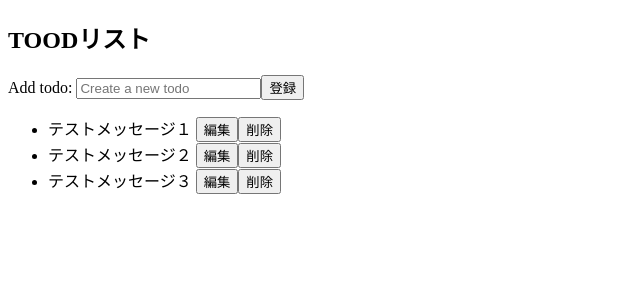
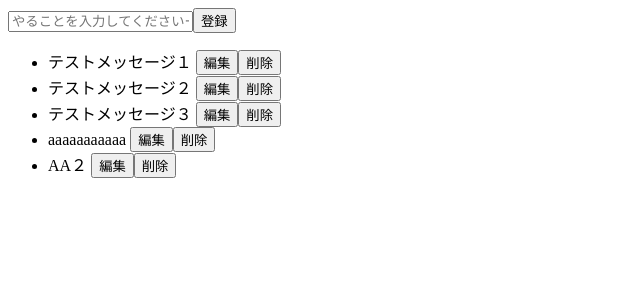
Before and after one commit to dbviewer-zigen/react-training-01, a React (Create React App) app: page / in a window 1280 px wide. Shown: the top 300 px of the page, without its empty margins (0-640 px from the left). Built offline with nearby package versions, Linux system fonts and the light colour scheme; data requests are answered from the project's data file.

Commit message:
コンポーネント分割

```diff
--- a/db.json
+++ b/db.json
@@ -17,6 +17,18 @@
       "title": "テストメッセージ３",
       "completed": false,
       "userId": "user03"
+    },
+    {
+      "id": "01H0YJX44T1TAA51MT8ATWCERS",
+      "title": "aaaaaaaaaaa",
+      "completed": false,
+      "userId": "testUser001"
+    },
+    {
+      "id": "01H0YN33D04640JCCMVZEXYNQ6",
+      "title": "AA２",
+      "completed": false,
+      "userId": "testUser001"
     }
   ]
 }
--- /dev/null
+++ b/src/components/TodoEdit.tsx
@@ -0,0 +1,52 @@
+import { useState, FormEvent, useEffect } from "react";
+import { Todo } from "../types/Todo";
+//import { useTodosDispatch } from "./TodosContext";
+
+export const TodoEdit = ({
+  todo,
+  handleEditFormSubmit,
+  handleCancelFormSubmit,
+}: {
+  todo: Todo;
+  handleEditFormSubmit: (todo: Todo) => void;
+  handleCancelFormSubmit: () => void;
+}) => {
+  const [value, setValue] = useState(todo.title); // TODOのタイトル
+
+  // useEffectを使い、todoに変更があった場合にsetValueを呼び出す必要がある。
+  // これを実装しないと、
+  //  ・最初の編集モードに切り替えた時しか初期値が入ってこない。
+  //  ・Todoアイテムの編集ボタンをそれぞれ押下しても、値が切り替わらない。
+  useEffect(() => {
+    setValue(todo.title);
+  }, [todo]); // todoが変わった時に、setValueを実行する
+
+  const onSubmit = (e: FormEvent) => {
+    // const onSubmit = (e: any) => {
+    e.preventDefault();
+
+    const newTodo: Todo = {
+      id: todo.id,
+      title: value,
+      completed: false,
+      userId: "test",
+    };
+
+    console.log("ここまできた ", newTodo);
+
+    handleEditFormSubmit(newTodo);
+    setValue("");
+  };
+  console.log("render TodoEdit todo.title:", todo.title);
+  return (
+    <form onSubmit={onSubmit}>
+      <input
+        value={value}
+        placeholder="やることを入力してくださいー"
+        onChange={(e) => setValue(e.target.value)}
+      />
+      <button type="submit">更新</button>
+      <button onClick={handleCancelFormSubmit}>キャンセル</button>
+    </form>
+  );
+};
--- /dev/null
+++ b/src/components/TodoForm.tsx
@@ -0,0 +1,39 @@
+import { useState, FormEvent } from "react";
+import { Todo } from "../types/Todo";
+//import { useTodosDispatch } from "./TodosContext";
+
+export const TodoForm = ({
+  handleAddFormSubmit,
+}: {
+  handleAddFormSubmit: (todo: Todo) => void;
+}) => {
+  const [value, setValue] = useState("");
+
+  const onSubmit = (e: FormEvent) => {
+    // const onSubmit = (e: any) => {
+    e.preventDefault();
+
+    const newTodo: Todo = {
+      id: "",
+      title: value,
+      completed: false,
+      userId: "test",
+    };
+
+    console.log("登録するデータ ", newTodo);
+
+    handleAddFormSubmit(newTodo);
+    setValue("");
+  };
+  console.log("render TodoForm");
+  return (
+    <form onSubmit={onSubmit}>
+      <input
+        value={value}
+        placeholder="やることを入力してくださいー"
+        onChange={(e) => setValue(e.target.value)}
+      />
+      <button type="submit">登録</button>
+    </form>
+  );
+};
--- /dev/null
+++ b/src/components/TodoList.tsx
@@ -0,0 +1,33 @@
+import React, { useEffect, useMemo, useState } from "react";
+import { Todo } from "../types/Todo";
+
+export const TodoList = ({
+  todoList,
+  handleEditClick,
+  handleDeleteClick,
+}: {
+  todoList: Todo[];
+  handleEditClick: (todo: Todo) => void;
+  handleDeleteClick: (todo: Todo) => void;
+}) => {
+  // const [list, setList] = useState([] as Todo[]);
+
+  // useEffect(() => {
+  //   setList(todoList);
+  // }, []);
+
+  console.log("render TodoList");
+  return (
+    <div>
+      <ul>
+        {todoList.map((todo, index) => (
+          <li key={todo.id}>
+            {todo.title} {todo.completed ? "(完了)" : ""}
+            <button onClick={() => handleEditClick(todo)}>編集</button>
+            <button onClick={() => handleDeleteClick(todo)}>削除</button>
+          </li>
+        ))}
+      </ul>
+    </div>
+  );
+};
--- a/src/index.tsx
+++ b/src/index.tsx
@@ -7,9 +7,9 @@ const root = ReactDOM.createRoot(
   document.getElementById("root") as HTMLElement
 );
 root.render(
-  <React.StrictMode>
-    <TodoListPage />
-  </React.StrictMode>
+  // <React.StrictMode>
+  <TodoListPage />
+  // </React.StrictMode>
 );
 
 // If you want to start measuring performance in your app, pass a function
--- a/src/pages/TodoListPage.tsx
+++ b/src/pages/TodoListPage.tsx
@@ -1,6 +1,9 @@
 import React, { useRef, useState } from "react";
 import { useTodo } from "../hooks/useTodo";
 import { Todo } from "../types/Todo";
+import { TodoList } from "../components/TodoList";
+import { TodoForm } from "../components/TodoForm";
+import { TodoEdit } from "../components/TodoEdit";
 
 // Todoリストを一覧表示、および登録、更新、削除するサンプル
 // - 既知の問題
@@ -23,21 +26,32 @@ export const TodoListPage = () => {
   const [currentTodo, setCurrentTodo] = useState(emptyTodo);
 
   // 登録用Submitボタン押下時の処理
-  function handleAddFormSubmit(e: any): void {
-    e.preventDefault(); // submitのデフォルト動作を止める(submitさせない)
+  //function handleAddFormSubmit(e: any): void {
+  function handleAddFormSubmit(currentTodo: Todo): void {
+    //  e.preventDefault(); // submitのデフォルト動作を止める(submitさせない)
     add(currentTodo.title, "testUser001");
     setCurrentTodo(emptyTodo); // 入力フィールドをクリアする
   }
+
   // 更新用Submitボタン押下時の処理
-  function handleEditFormSubmit(e: any): void {
-    e.preventDefault(); // submitのデフォルト動作を止める(submitさせない)
+  //function handleEditFormSubmit(e: any): void {
+  function handleEditFormSubmit(currentTodo: Todo): void {
+    // e.preventDefault(); // submitのデフォルト動作を止める(submitさせない)
+    console.log("選択されているTodo ", currentTodo);
     update(currentTodo.id, currentTodo.title);
-    setCurrentTodo(emptyTodo);
-    setEditMode(false); // 入力フィールドをクリアする
+    setCurrentTodo(emptyTodo); // 入力フィールドをクリアする
+    setEditMode(false);
+  }
+
+  // 更新用Submitボタン押下時の処理
+  function handleCancelFormSubmit(): void {
+    setCurrentTodo(emptyTodo); // 入力フィールドをクリアする
+    setEditMode(false);
   }
 
   // Todoアイテム毎にある編集ボタン押下時の処理
   function handleEditClick(todo: Todo): void {
+    console.log("編集ボタンをクリック title:", todo.title);
     setEditMode(true); // 編集モードにする
     setCurrentTodo(todo); //  現在（選択中）のTodoを設定する
   }
@@ -47,31 +61,31 @@ export const TodoListPage = () => {
     remove(todo.id); // Todoアイテムを削除する
   }
 
-  // 通常モード(非編集）の入力フィールドの値が変更時の処理
-  function handleAddInputChange(e: any): void {
-    // const newItem: Todo = {
-    //   id: "",
-    //   title: e.target.value,
-    //   completed: false,
-    //   userId: "",
-    // };
-    // setCurrentTodo(newItem);
-    // 上記の書き方もできるが、emptyTodoをスプレット展開して、タイトルだけ上書きする方がシンプル
-    setCurrentTodo({ ...emptyTodo, title: e.target.value });
-  }
+  // // 通常モード(非編集）の入力フィールドの値が変更時の処理
+  // function handleAddInputChange(e: any): void {
+  //   // const newItem: Todo = {
+  //   //   id: "",
+  //   //   title: e.target.value,
+  //   //   completed: false,
+  //   //   userId: "",
+  //   // };
+  //   // setCurrentTodo(newItem);
+  //   // 上記の書き方もできるが、emptyTodoをスプレット展開して、タイトルだけ上書きする方がシンプル
+  //   setCurrentTodo({ ...emptyTodo, title: e.target.value });
+  // }
 
-  // 編集モードの入力フィールドの値が変更時の処理
-  function handleEditInputChange(e: any): void {
-    setCurrentTodo({ ...currentTodo, title: e.target.value }); // タイトルだけ更新する
-  }
+  // // 編集モードの入力フィールドの値が変更時の処理
+  // function handleEditInputChange(e: any): void {
+  //   setCurrentTodo({ ...currentTodo, title: e.target.value }); // タイトルだけ更新する
+  // }
 
-  console.log("render todo list");
+  console.log("render TodoListPage editMode:", editMode);
 
   if (!editMode) {
     // 編集モードでない場合の表示
     return (
       <div>
-        <form onSubmit={handleAddFormSubmit}>
+        {/* <form onSubmit={handleAddFormSubmit}>
           <h2>TOODリスト</h2>
           <label htmlFor="todo">Add todo: </label>
           <input
@@ -82,23 +96,20 @@ export const TodoListPage = () => {
             onChange={handleAddInputChange}
           />
           <button type="submit">登録</button>
-        </form>
-        <ul>
-          {todoList.map((todo, index) => (
-            <li key={todo.id}>
-              {todo.title} {todo.completed ? "(完了)" : ""}
-              <button onClick={() => handleEditClick(todo)}>編集</button>
-              <button onClick={() => handleDeleteClick(todo)}>削除</button>
-            </li>
-          ))}
-        </ul>
+        </form> */}
+        <TodoForm handleAddFormSubmit={handleAddFormSubmit} />
+        <TodoList
+          todoList={todoList}
+          handleEditClick={handleEditClick}
+          handleDeleteClick={handleDeleteClick}
+        />
       </div>
     );
   } else {
     // 編集モード場合の表示
     return (
       <div>
-        <form onSubmit={handleEditFormSubmit}>
+        {/* <form onSubmit={handleEditFormSubmit}>
           <h2>TOODリスト(編集モード)</h2>
           <label htmlFor="editTodo">Edit todo: </label>
           <input
@@ -110,16 +121,18 @@ export const TodoListPage = () => {
           />
           <button type="submit">更新</button>
           <button onClick={() => setEditMode(false)}>キャンセル</button>
-        </form>
-        <ul>
-          {todoList.map((todo, index) => (
-            <li key={todo.id}>
-              {todo.title} {todo.completed ? "(完了)" : ""}
-              <button onClick={() => handleEditClick(todo)}>編集</button>
-              <button onClick={() => handleDeleteClick(todo)}>削除</button>
-            </li>
-          ))}
-        </ul>
+        </form> */}
+        <TodoEdit
+          todo={currentTodo}
+          handleEditFormSubmit={handleEditFormSubmit}
+          handleCancelFormSubmit={handleCancelFormSubmit}
+        />
+
+        <TodoList
+          todoList={todoList}
+          handleEditClick={handleEditClick}
+          handleDeleteClick={handleDeleteClick}
+        />
       </div>
     );
   }
```
